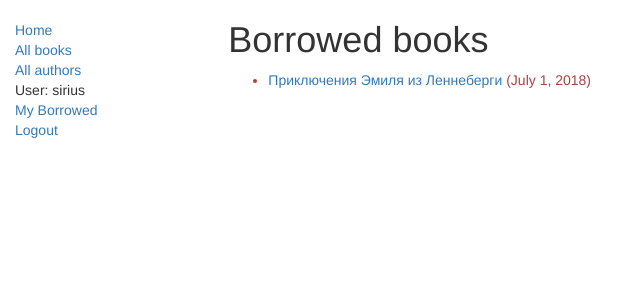
After one commit to kazanzhy/locallibrary, a Django app: a page that uses catalog/templates/base_generic.html in a window 1280 px wide. The commit adds this page. Shown: the top 300 px of the page, without its empty margins (0-640 px from the left). Run offline with Django 3.2, Linux system fonts and the light colour scheme; a user stored in the database is signed in; data comes from the database, SQL or seed files in the repository; both versions use the stored data as it was after the commit; some libraries are stand-ins or nearby versions.

Commit message:
Added relation betwen User and BookInstance models

```diff
--- a/catalog/admin.py
+++ b/catalog/admin.py
@@ -11,6 +11,8 @@ admin.site.register(Author, AuthorAdmin)
 class BooksInstanceInline(admin.TabularInline):
     model = BookInstance
     extra = 0
+
+
 @admin.register(Book)
 class BookAdmin(admin.ModelAdmin):
     list_display = ('title', 'author', 'display_genre')
@@ -19,13 +21,13 @@ class BookAdmin(admin.ModelAdmin):
 
 @admin.register(BookInstance)
 class BookInstanceAdmin(admin.ModelAdmin):
-    list_display = ('display_book', 'status', 'due_back', 'id')
+    list_display = ('display_book', 'status', 'borrower', 'due_back', 'id')
     list_filter = ('status', 'due_back')
     fieldsets = (
         (None,
             {'fields': ('book','imprint', 'id')}),
         ('Availability',
-            {'fields': ('status', 'due_back')}),
+            {'fields': ('status', 'due_back', 'borrower')}),
     )
 
 
--- a/catalog/models.py
+++ b/catalog/models.py
@@ -80,6 +80,7 @@ class BookInstance(models.Model):
     borrower = models.ForeignKey(User, on_delete=models.SET_NULL, null=True, blank=True)
     class Meta:
         ordering = ["due_back"]
+        permissions = (("can_mark_returned", "Set book as returned"),)
     def __str__(self):
         """
         String for representing the Model object
--- a/catalog/templates/base_generic.html
+++ b/catalog/templates/base_generic.html
@@ -26,6 +26,7 @@
                 <li><a href="{% url 'authors' %}">All authors</a></li>
                 {% if user.is_authenticated %}
                     <li>User: {{ user.get_username }}</li>
+                    <li><a href="{% url 'my-borrowed' %}">My Borrowed</a></li>
                     <li><a href="{% url 'logout'%}?next={{request.path}}">Logout</a></li>
                 {% else %}
                     <li><a href="{% url 'login'%}?next={{request.path}}">Login</a></li>
--- /dev/null
+++ b/catalog/templates/catalog/bookinstance_list_borrowed_user.html
@@ -0,0 +1,19 @@
+{% extends "base_generic.html" %}
+
+{% block content %}
+    <h1>Borrowed books</h1>
+
+    {% if bookinstance_list %}
+    <ul>
+    {% for bookinst in bookinstance_list %}
+        <li class="{% if bookinst.is_overdue %}text-danger{% endif %}">
+        <a href="{% url 'book-detail' bookinst.book.pk %}">{{bookinst.book.title}}</a> ({{ bookinst.due_back }})
+        </li>
+    {% endfor %}
+    </ul>
+
+    {% else %}
+        <p>There are no books borrowed.</p>
+    {% endif %}
+
+{% endblock %}
--- a/catalog/urls.py
+++ b/catalog/urls.py
@@ -9,4 +9,5 @@ urlpatterns = [
     re_path(r'^book/(?P<pk>\d+)$', views.BookDetailView.as_view(), name='book-detail'),
     re_path(r'^authors/$', views.AuthorListView.as_view(), name='authors'),
     re_path(r'^author/(?P<pk>\d+)$', views.AuthorDetailView.as_view(), name='author-detail'),
+    re_path(r'^mybooks/$', views.LoanedBooksByUserListView.as_view(), name='my-borrowed'),
 ]
--- a/catalog/views.py
+++ b/catalog/views.py
@@ -1,6 +1,7 @@
 from django.shortcuts import render
 from django.views import generic
 from django.contrib.auth.decorators import login_required
+from django.contrib.auth.mixins import LoginRequiredMixin
 
 from .models import Book, Author, BookInstance, Genre
 
@@ -59,3 +60,15 @@ class AuthorListView(generic.ListView):
 
 class AuthorDetailView(generic.DetailView):
     model = Author
+
+
+class LoanedBooksByUserListView(LoginRequiredMixin,generic.ListView):
+    """
+    Generic class-based view listing books on loan to current user.
+    """
+    model = BookInstance
+    template_name ='catalog/bookinstance_list_borrowed_user.html'
+    paginate_by = 10
+
+    def get_queryset(self):
+        return BookInstance.objects.filter(borrower=self.request.user).filter(status__exact='o').order_by('due_back')
```
Also changed, not shown: db.sqlite3.
